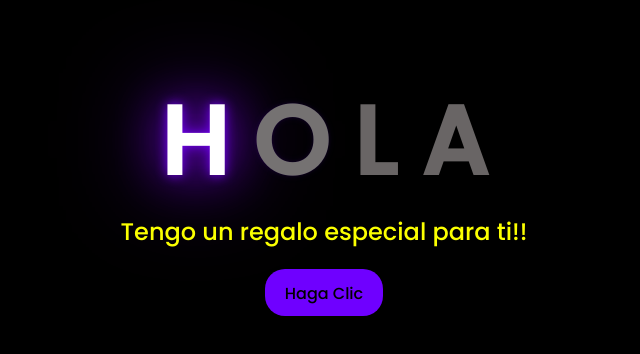
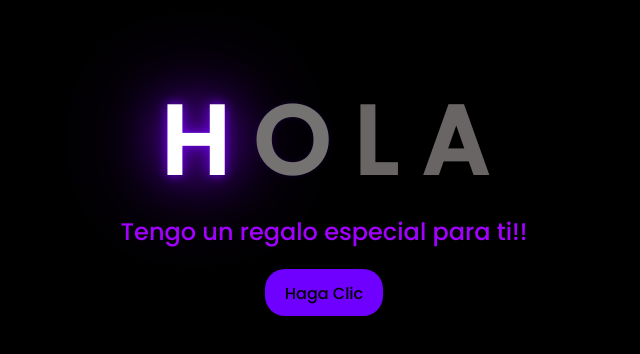
Before and after one commit to Miguell17/Flores, a plain HTML site: page index.html in a window 1280 px wide. Shown: the part 216-570 px from the top of the page, without its empty margins (324-964 px from the left). Drawn offline with Linux system fonts and the light colour scheme.

Commit message:
Actualizacion de mi sorpresa

```diff
--- a/css/style.css
+++ b/css/style.css
@@ -70,7 +70,7 @@ body{
 }
 
 .description{
-    color: #fbff00;
+    color: #a201ff;
 }
 
 /* Estilo para el botón */
```
